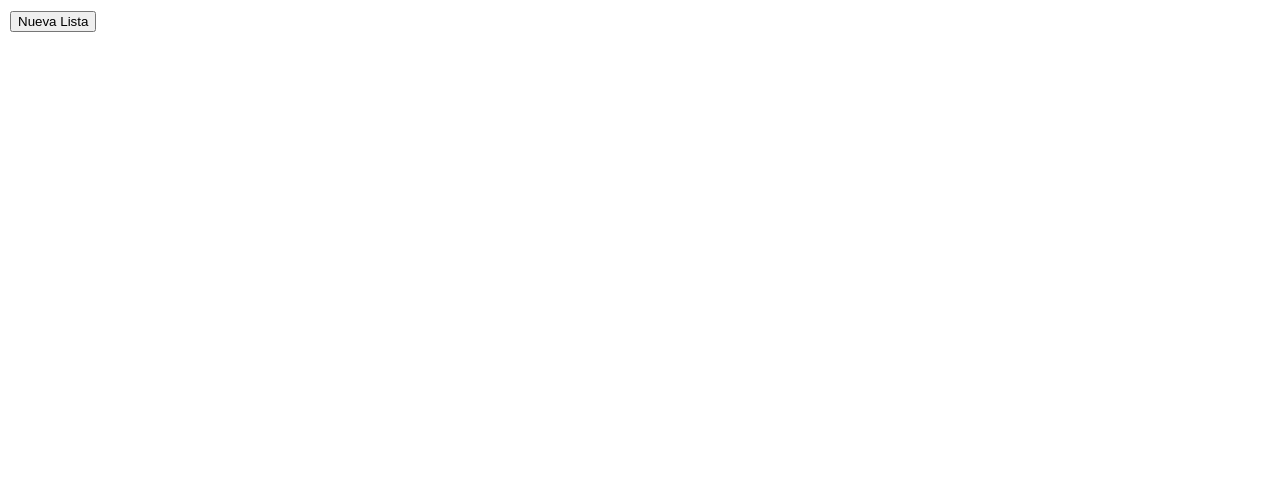
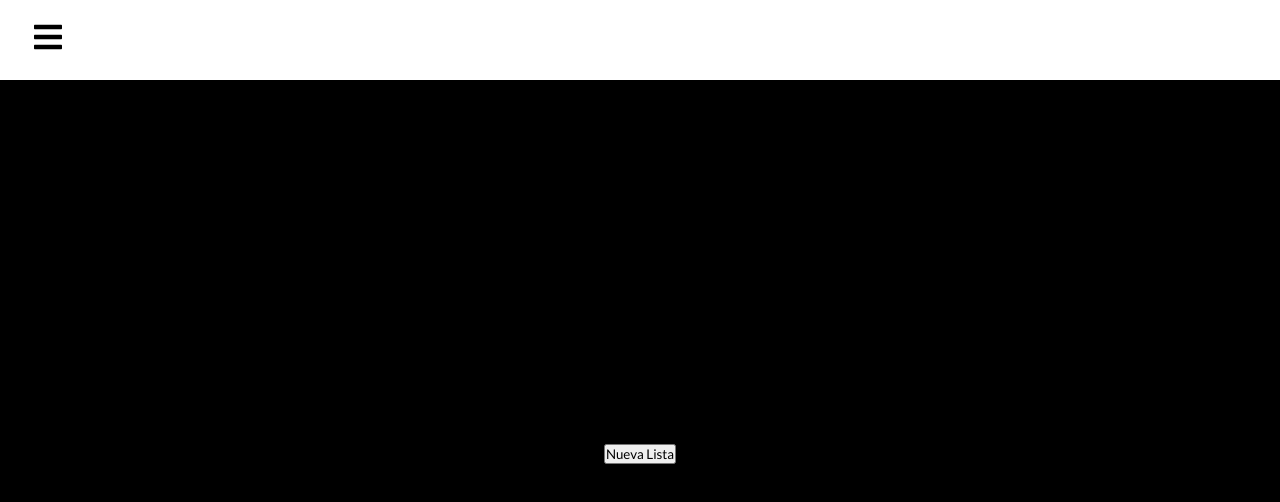
Before and after one commit to EzequielMelo/ArgPrograma_4.0_To-Do-List, a React (Create React App) app in the folder to-do-list/: page / in a window 1280 px wide. Shown: the top 502 px of the page. Built offline with nearby package versions, Linux system fonts and the light colour scheme.

Commit message:
Side-bar & Nav-Bar muy basicos añadidos

```diff
--- a/to-do-list/package.json
+++ b/to-do-list/package.json
@@ -8,6 +8,9 @@
     "@testing-library/user-event": "^13.5.0",
     "react": "^18.2.0",
     "react-dom": "^18.2.0",
+    "react-icons": "^4.12.0",
+    "react-router": "^6.20.0",
+    "react-router-dom": "^6.20.0",
     "react-scripts": "5.0.1",
     "web-vitals": "^2.1.4"
   },
--- a/to-do-list/src/App.css
+++ b/to-do-list/src/App.css
@@ -1,3 +1,96 @@
-.App {
-  text-align: center;
+@import url("https://fonts.googleapis.com/css2?family=Lato&display=swap");
+
+* {
+  box-sizing: border-box;
+  margin: 0;
+  padding: 0;
+  font-family: "Lato", sans-serif;
 }
+
+.home,
+.reports,
+.products {
+  display: flex;
+  height: 90vh;
+  align-items: center;
+  justify-content: center;
+  font-size: 3rem;
+  background-color: #000;
+  color: #fff;
+}
+
+/* Navbar CSS */
+.navbar {
+  background-color: #ffffff;
+  height: 80px;
+  display: flex;
+  justify-content: flex-start;
+  align-items: center;
+}
+
+.menu-bars {
+  margin-left: 2rem;
+  font-size: 2rem;
+  background: none;
+  color: #000;
+}
+
+.nav-menu {
+  background-color: #ffffff;
+  width: 250px;
+  height: 100vh;
+  display: flex;
+  justify-content: center;
+  position: fixed;
+  top: 0;
+  left: -100%;
+  transition: 850ms;
+}
+
+.nav-menu.active {
+  left: 0;
+  transition: 450ms;
+}
+
+.nav-text {
+  display: flex;
+  justify-content: flex-start;
+  align-items: center;
+  padding: 8px 0px 8px 16px;
+  list-style: none;
+  height: 60px;
+}
+
+.nav-text a {
+  text-decoration: none;
+  color: #151414;
+  font-size: 18px;
+  width: 95%;
+  height: 100%;
+  display: flex;
+  align-items: center;
+  padding: 0 16px;
+  border-radius: 4px;
+}
+
+.nav-text a:hover {
+  background-color: #000000;
+  color: #fff;
+}
+
+.nav-menu-items {
+  width: 100%;
+}
+
+.navbar-toggle {
+  background-color: #ffffff;
+  width: 100%;
+  height: 80px;
+  display: flex;
+  justify-content: flex-start;
+  align-items: center;
+}
+
+span {
+  margin-left: 16px;
+}
--- a/to-do-list/src/App.js
+++ /dev/null
@@ -1,13 +0,0 @@
-import './App.css';
-import Home from './components/Home';
-
-
-function App() {
-  return (
-    <div>
-      <Home/>
-    </div>
-  );
-}
-
-export default App;
--- /dev/null
+++ b/to-do-list/src/components/NavbarTop.jsx
@@ -0,0 +1,46 @@
+import React, { useState } from "react";
+import * as FaIcons from "react-icons/fa";
+import * as AiIcons from "react-icons/ai";
+import { Link } from "react-router-dom";
+import { SidebarData } from "./SideBar";
+import "../App.css";
+import { IconContext } from "react-icons";
+
+function Navbar() {
+  const [sidebar, setSidebar] = useState(false);
+
+  const showSidebar = () => setSidebar(!sidebar);
+
+  return (
+    <>
+      <IconContext.Provider value={{ color: "undefined" }}>
+        <div className="navbar">
+          <Link to="#" className="menu-bars">
+            <FaIcons.FaBars onClick={showSidebar} />
+          </Link>
+        </div>
+        <nav className={sidebar ? "nav-menu active" : "nav-menu"}>
+          <ul className="nav-menu-items" onClick={showSidebar}>
+            <li className="navbar-toggle">
+              <Link to="#" className="menu-bars">
+                <AiIcons.AiOutlineClose />
+              </Link>
+            </li>
+            {SidebarData.map((item, index) => {
+              return (
+                <li key={index} className={item.cName}>
+                  <Link to={item.path}>
+                    {item.icon}
+                    <span>{item.title}</span>
+                  </Link>
+                </li>
+              );
+            })}
+          </ul>
+        </nav>
+      </IconContext.Provider>
+    </>
+  );
+}
+
+export default Navbar;
--- /dev/null
+++ b/to-do-list/src/components/SideBar.jsx
@@ -0,0 +1,30 @@
+import React from "react";
+import * as FaIcons from "react-icons/fa";
+import * as IoIcons from "react-icons/io";
+
+export const SidebarData = [
+  {
+    title: "Nueva Lista",
+    path: "/",
+    icon: <FaIcons.FaList />,
+    cName: "nav-text",
+  },
+  {
+    title: "Completadas",
+    path: "/",
+    icon: <FaIcons.FaCheckDouble />,
+    cName: "nav-text",
+  },
+  {
+    title: "Historial",
+    path: "/",
+    icon: <FaIcons.FaHistory />,
+    cName: "nav-text",
+  },
+  {
+    title: "Mis Tableros",
+    path: "products",
+    icon: <IoIcons.IoMdClipboard />,
+    cName: "nav-text",
+  }
+];
--- a/to-do-list/src/index.js
+++ b/to-do-list/src/index.js
@@ -1,19 +1,47 @@
-import React from 'react';
-import ReactDOM from 'react-dom/client';
-import './index.css';
-import App from './App';
-import reportWebVitals from './reportWebVitals';
+import React from "react";
+import { createRoot } from "react-dom/client";
+import {
+  createBrowserRouter,
+  RouterProvider,
+  Outlet,
+} from "react-router-dom";
+import Navbar from "./components/NavbarTop";
+import "./App.css";
+import Products from "./routes/Products";
+import Home from "./routes/Home";
 
-const root = ReactDOM.createRoot(document.getElementById('root'));
-root.render(
-  <div>
-  <React.StrictMode>
-    <App />
-  </React.StrictMode>
-  </div>
+const AppLayout = () => (
+  <>
+    <Navbar />
+    <Outlet />
+  </>
 );
 
-// If you want to start measuring performance in your app, pass a function
-// to log results (for example: reportWebVitals(console.log))
-// or send to an analytics endpoint. Learn more: https://bit.ly/CRA-vitals
-reportWebVitals();
+// const router = createBrowserRouter(
+//   createRoutesFromElements(
+//     <Route element={<AppLayout />}>
+//       <Route path="/" element={<Home />} />
+//       <Route path="/products" element={<Products />} />
+//       <Route path="/reports" element={<Reports />} />
+//     </Route>
+//   )
+// );
+
+const router = createBrowserRouter([
+  {
+    element: <AppLayout />,
+    children: [
+      {
+        path: "/",
+        element: <Home />,
+      },
+      {
+        path: "products",
+        element: <Products />,
+      },
+    ],
+  },
+]);
+createRoot(document.getElementById("root")).render(
+  <RouterProvider router={router} />
+);
--- a/to-do-list/src/reportWebVitals.js
+++ /dev/null
@@ -1,13 +0,0 @@
-const reportWebVitals = onPerfEntry => {
-  if (onPerfEntry && onPerfEntry instanceof Function) {
-    import('web-vitals').then(({ getCLS, getFID, getFCP, getLCP, getTTFB }) => {
-      getCLS(onPerfEntry);
-      getFID(onPerfEntry);
-      getFCP(onPerfEntry);
-      getLCP(onPerfEntry);
-      getTTFB(onPerfEntry);
-    });
-  }
-};
-
-export default reportWebVitals;
--- /dev/null
+++ b/to-do-list/src/routes/Home.jsx
@@ -0,0 +1,12 @@
+import React from "react";
+import Task from "../components/Task";
+
+function Home() {
+  return (
+    <div className="home">
+      <Task/>
+    </div>
+  );
+}
+
+export default Home;
--- /dev/null
+++ b/to-do-list/src/routes/Products.jsx
@@ -0,0 +1,12 @@
+import React from "react";
+import Task from "../components/Task";
+
+function Products() {
+  return (
+    <div className="products">
+      <Task/>
+    </div>
+  );
+}
+
+export default Products;
```
Also changed, not shown: 1 other file (tests, documents, lock files or other folders).
